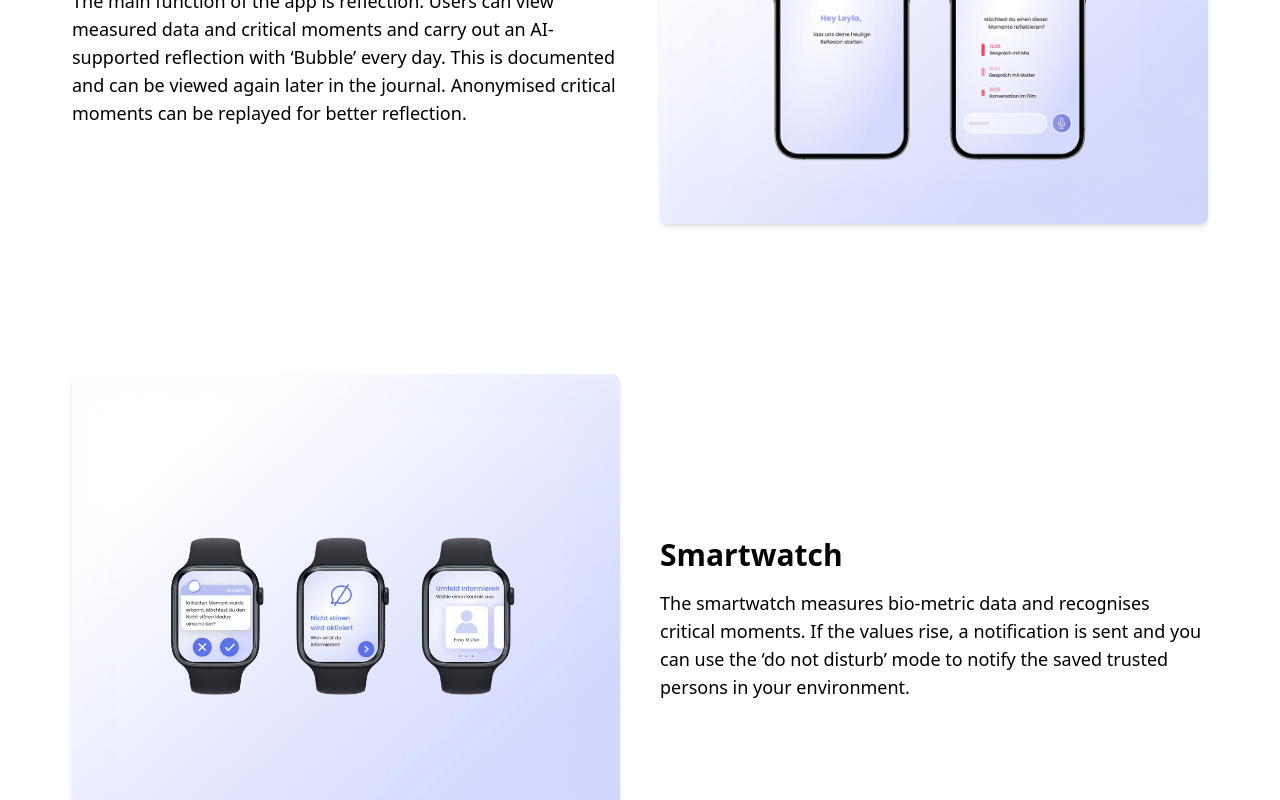
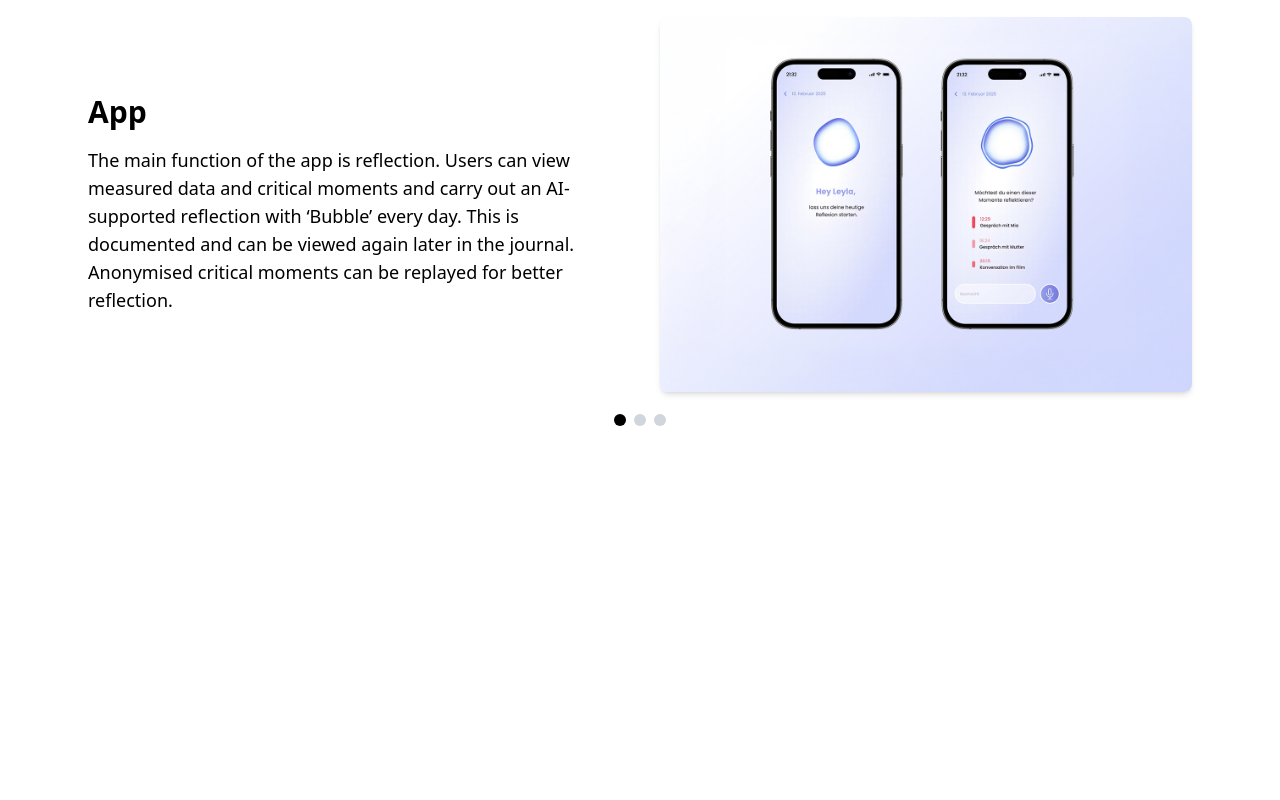
Before and after one commit to michellepriskakern/hfg-portfolio, a Nuxt app: page /projects/Bubble in a window 1280 px wide. Shown: the part 2380-3180 px from the top of the page. After the commit the page ends 2886 px from the top, so only its background shows below. Built offline with nearby package versions, Linux system fonts and the light colour scheme.

Commit message:
Carousel fertig

```diff
--- a/pages/projects/Bubble.vue
+++ b/pages/projects/Bubble.vue
@@ -106,30 +106,64 @@
         </div>
       </div>
     </section>
+
+
+<!-- CONTENT CAROUSEL SECTION -->
+<section class="container mx-auto px-8 py-16 select-none">
+  <div
+    class="relative"
+    @touchstart="handleTouchStart"
+    @touchend="handleTouchEnd"
+    @mousedown="handleMouseDown"
+    @mouseup="handleMouseUp"
+  >
+    <!-- Carousel -->
+    <div class="overflow-hidden">
+      <div
+        class="flex transition-transform duration-500 ease-in-out"
+        :style="{ transform: 'translateX(-' + currentSlide * 100 + '%)' }"
+      >
+        <div
+          v-for="(section, index) in carouselSections"
+          :key="index"
+          class="min-w-full grid grid-cols-1 md:grid-cols-2 gap-10 items-center px-4"
+        >
+          <div>
+            <h2 class="text-3xl font-bold">{{ section.title }}</h2>
+            <p class="mt-4 text-lg">{{ section.text }}</p>
+          </div>
+          <div>
+            <img :src="section.image" :alt="section.title" class="rounded-lg shadow-md" />
+          </div>
+        </div>
+      </div>
+    </div>
+
+    <!-- Indikationspunkte -->
+    <div class="absolute bottom-4 left-1/2 transform -translate-x-1/2 flex space-x-2">
+      <div
+        v-for="(section, index) in carouselSections"
+        :key="'dot-' + index"
+        @click="currentSlide = index"
+        class="w-3 h-3 rounded-full cursor-pointer"
+        :class="currentSlide === index ? 'bg-black' : 'bg-gray-300'"
+      ></div>
+    </div>
+  </div>
+</section>
+
+
+
+
   </div>
 </template>
 
+
+
 <script setup>
-const sections = [
-  {
-    title: "App",
-    text: "The main function of the app is reflection. Users can view measured data and critical moments and carry out an AI-supported reflection with ‘Bubble’ every day. This is documented and can be viewed again later in the journal. Anonymised critical moments can be replayed for better reflection.",
-    image: "/images/bubble-app.png"
-  },
-  {
-    title: "Smartwatch",
-    text: "The smartwatch measures bio-metric data and recognises critical moments. If the values rise, a notification is sent and you can use the ‘do not disturb’ mode to notify the saved trusted persons in your environment. ",
-    image: "/images/bubble-smartwatch.png"
-  },
-  {
-    title: "Tablet",
-    text: "Our app supports therapy by allowing users to decide for themselves in therapy mode which data is shared with therapists. They see an overview of the relevant data since the last session on their tablet. The display can be made clearly visible using a whiteboard or projector. After therapy, the mode is deactivated and the data can only be viewed by the user again.",
-    image: "/images/bubble-tablet.png"
-  }
-]
-
 import { ref } from 'vue'
 
+// CONCEPT/PROZESS Umschalter
 const currentView = ref('concept')
 
 let touchStartX = 0
@@ -141,23 +175,72 @@ const startTouch = (e) => {
 
 const endTouch = (e) => {
   touchEndX = e.changedTouches[0].screenX
-  handleSwipe()
+  handleSwipeConceptProcess()
 }
 
-const handleSwipe = () => {
+const handleSwipeConceptProcess = () => {
   const threshold = 50 // Minimum Swipe-Abstand
   const deltaX = touchEndX - touchStartX
 
   if (Math.abs(deltaX) > threshold) {
-    if (deltaX < 0) currentView.value = 'process' // Nach links → Prozess
-    else currentView.value = 'concept'           // Nach rechts → Concept
+    if (deltaX < 0) currentView.value = 'process' // Swipe nach links
+    else currentView.value = 'concept'           // Swipe nach rechts
   }
 }
 
+// CAROUSEL SECTION für weitere Inhalte (z.B. App, Smartwatch usw.)
+const currentSlide = ref(0)
+const carouselSections = ref([
+  {
+    title: "App",
+    text: "The main function of the app is reflection. Users can view measured data and critical moments and carry out an AI-supported reflection with ‘Bubble’ every day. This is documented and can be viewed again later in the journal. Anonymised critical moments can be replayed for better reflection.",
+    image: "/images/bubble-app.png"
+  },
+  {
+    title: "Smartwatch",
+    text: "The smartwatch measures bio-metric data and recognises critical moments. If the values rise, a notification is sent and you can use the ‘do not disturb’ mode to notify the saved trusted persons in your environment.",
+    image: "/images/bubble-smartwatch.png"
+  },
+  {
+    title: "Tablet",
+    text: "Our app supports therapy by allowing users to decide for themselves in therapy mode which data is shared with therapists. They see an overview of the relevant data since the last session on their tablet. The display can be made clearly visible using a whiteboard or projector. After therapy, the mode is deactivated and the data can only be viewed by the user again.",
+    image: "/images/bubble-tablet.png"
+  }
+])
 
+// Swipe-Logik für Carousel (falls du auch swipen willst)
+let startX = 0
 
+function handleTouchStart(e) {
+  startX = e.touches[0].clientX
+}
 
+function handleTouchEnd(e) {
+  const endX = e.changedTouches[0].clientX
+  handleSwipeCarousel(endX - startX)
+}
+
+function handleMouseDown(e) {
+  startX = e.clientX
+}
+
+function handleMouseUp(e) {
+  const endX = e.clientX
+  handleSwipeCarousel(endX - startX)
+}
+
+function handleSwipeCarousel(deltaX) {
+  const threshold = 50
+  if (Math.abs(deltaX) > threshold) {
+    if (deltaX < 0 && currentSlide.value < carouselSections.value.length - 1) {
+      currentSlide.value++
+    } else if (deltaX > 0 && currentSlide.value > 0) {
+      currentSlide.value--
+    }
+  }
+}
 </script>
+
 
 <style scoped>
 .container {
```
